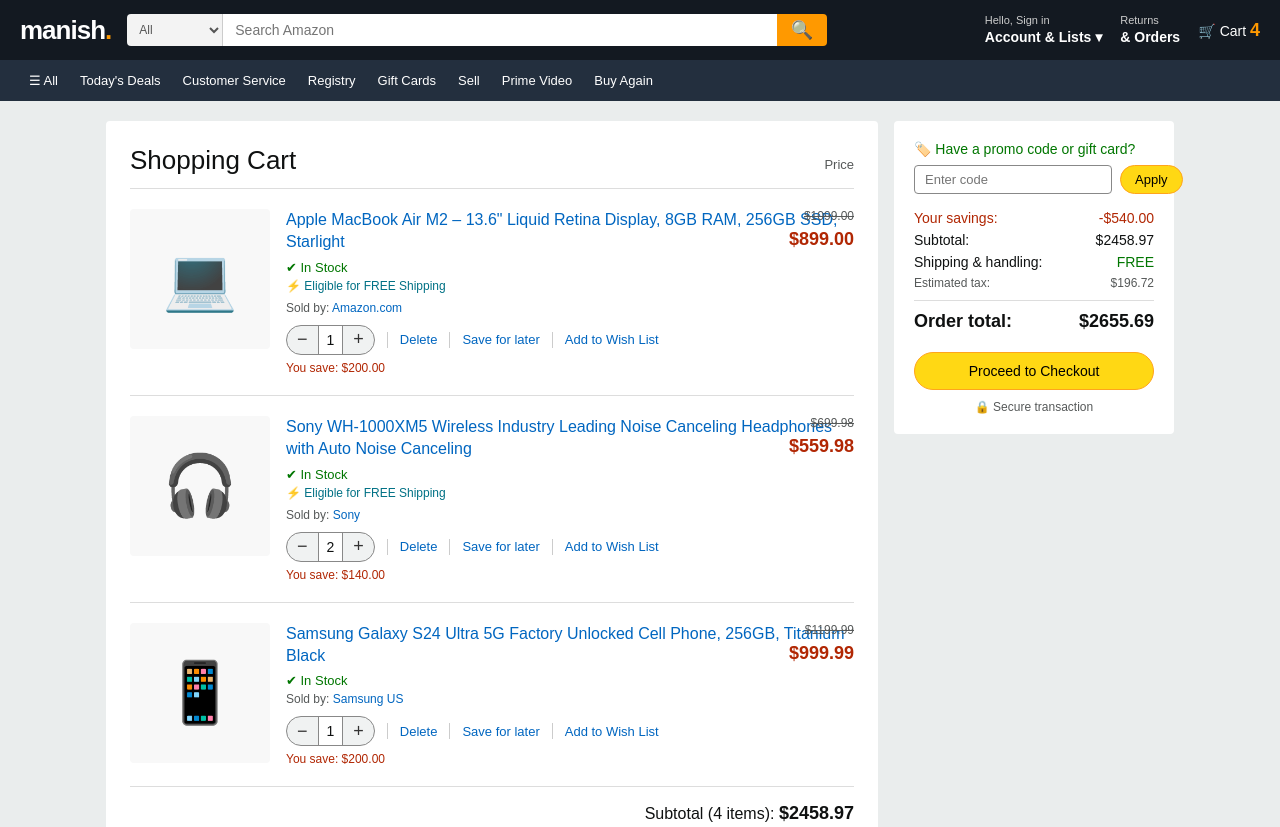
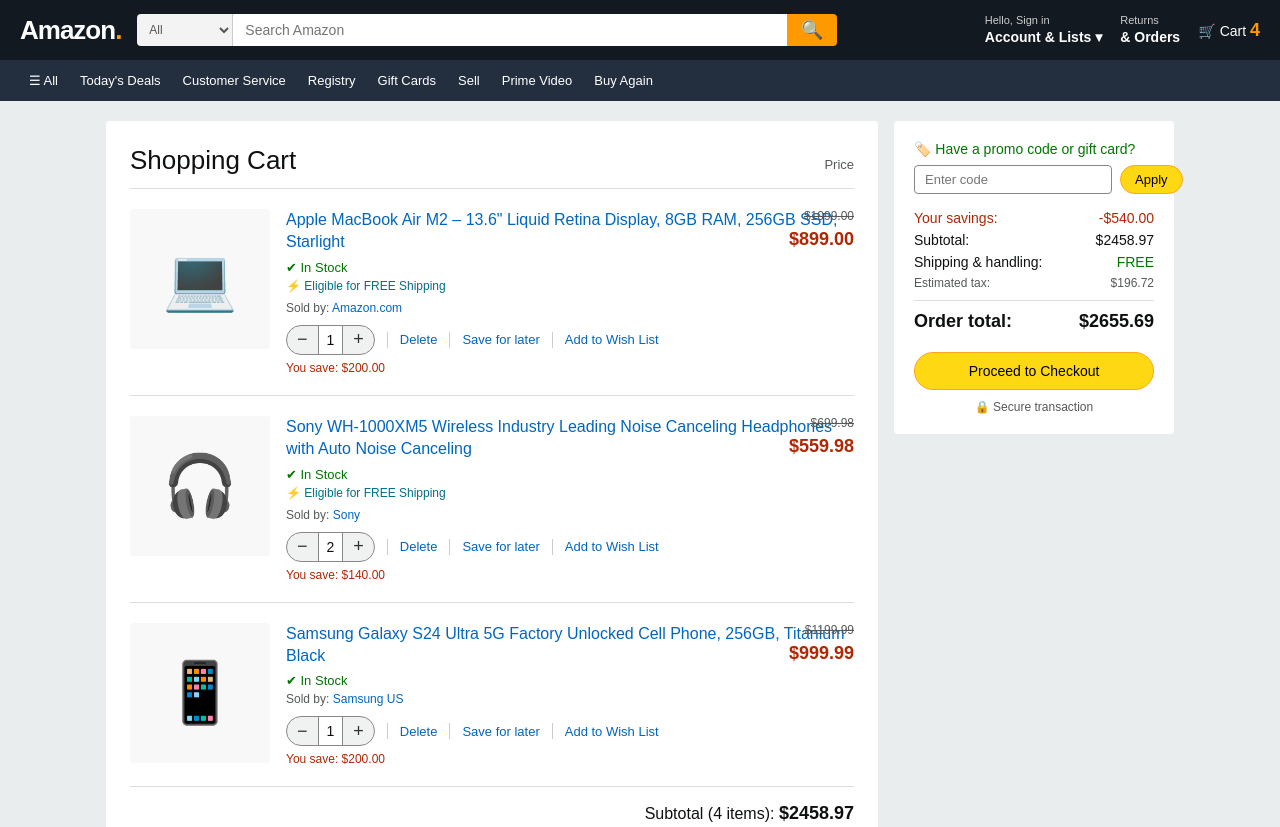
Before and after one commit to 9462388030/my-website, a website: page index (2).html in a window 1280 px wide. Shown: the top 827 px of the page. Drawn offline with Linux system fonts and the light colour scheme.

Commit message:
Update index (2).html

```diff
--- a/index (2).html
+++ b/index (2).html
@@ -472,7 +472,7 @@
 
 <!-- HEADER -->
 <header>
-  <div class="logo">manish<span>.</span></div>
+  <div class="logo">Amazon<span>.</span></div>
   <div class="search-bar">
     <select><option>All</option><option>Electronics</option><option>Books</option><option>Clothing</option><option>Home</option></select>
     <input type="text" placeholder="Search Amazon">
```
